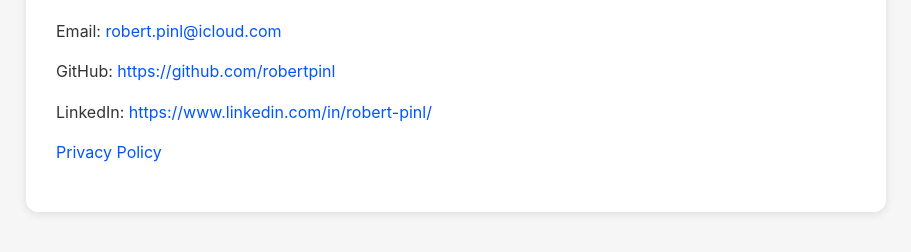
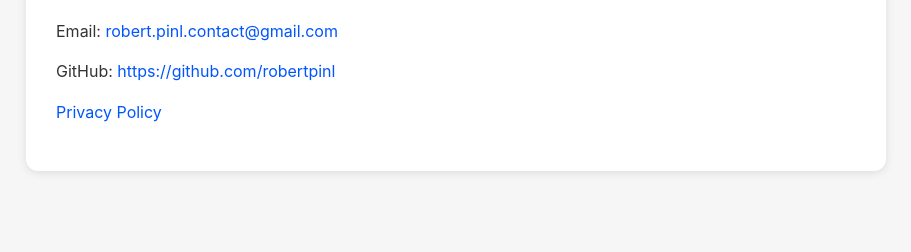
Before and after one commit to robertpinl/robertpinl.github.io, a plain HTML site: page index.html in a window 1280 px wide. Shown: the part 116-368 px from the top of the page, without its empty margins (184-1095 px from the left). Drawn offline with Linux system fonts and the light colour scheme.

Commit message:
Update contact

```diff
--- a/index.html
+++ b/index.html
@@ -11,19 +11,13 @@
             <h1>Robert Pinl</h1>
             <ul>
                 <li>
-                    Email:&nbsp<a href="mailto:robert.pinl@icloud.com"
-                        >robert.pinl@icloud.com</a
+                    Email:&nbsp<a href="mailto:robert.pinl.contact@gmail.com"
+                        >robert.pinl.contact@gmail.com</a
                     >
                 </li>
                 <li>
                     GitHub:&nbsp<a href="https://github.com/robertpinl"
                         >https://github.com/robertpinl</a
-                    >
-                </li>
-                <li>
-                    LinkedIn:&nbsp<a
-                        href="https://www.linkedin.com/in/robert-pinl-60a5b21b9/"
-                        >https://www.linkedin.com/in/robert-pinl/</a
                     >
                 </li>
                 <li>
```
